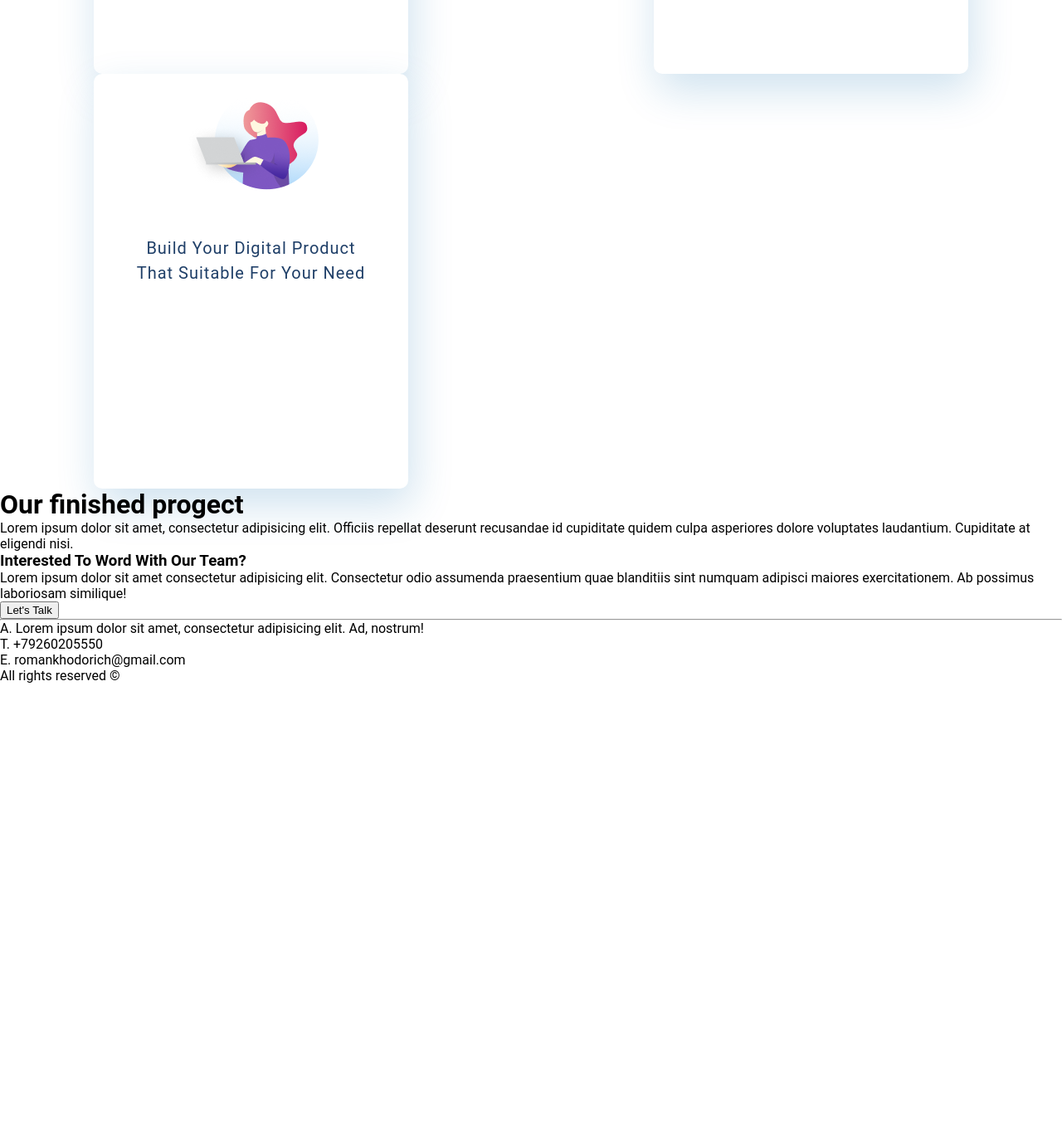
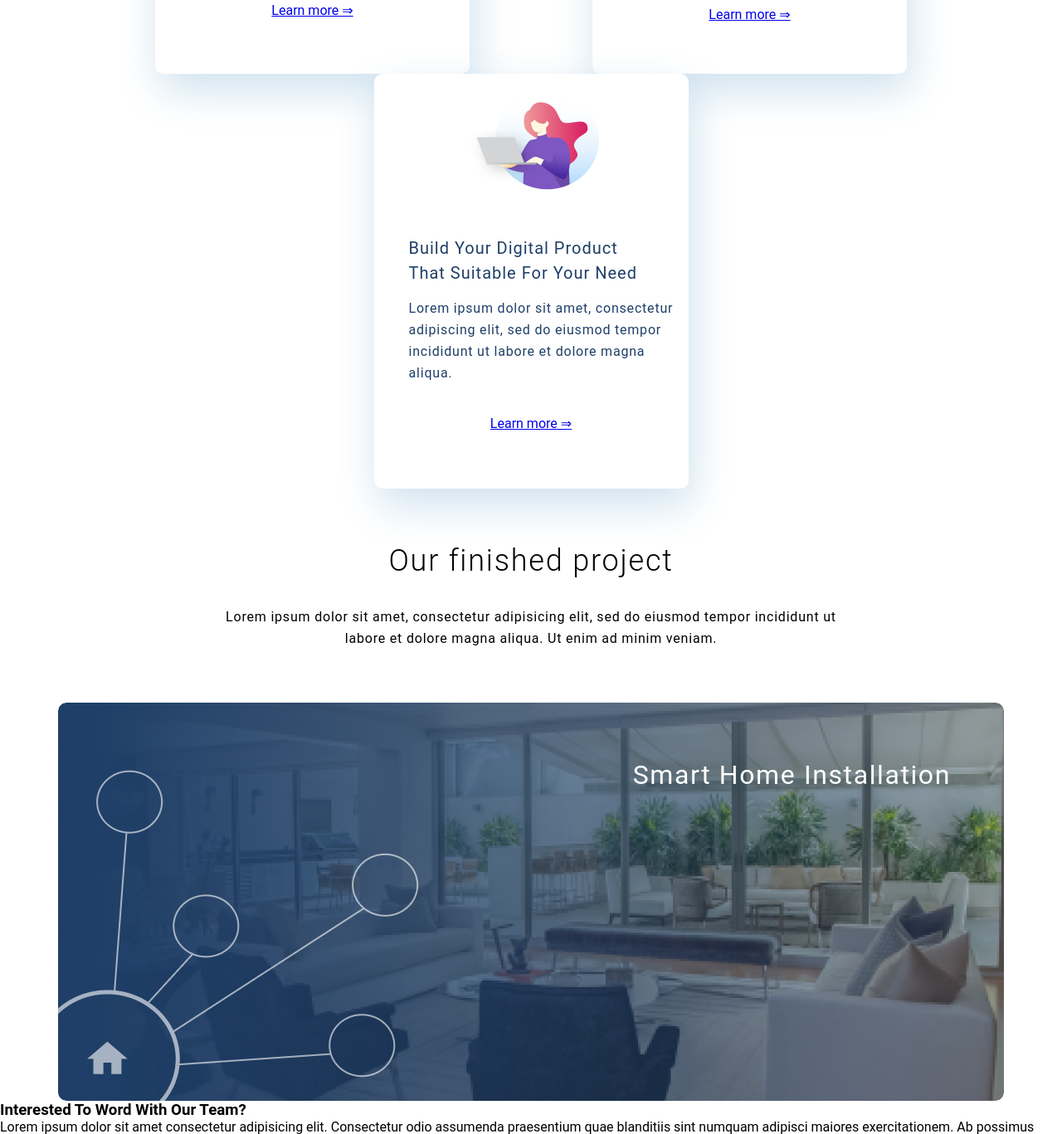
Before and after one commit to romankhodorich/lesson5_hw, a plain HTML site: page index.html in a window 1280 px wide. Shown: the part 1353-2720 px from the top of the page at 83% size. Before the commit the page ends 2177 px from the top, so only its background shows below. Drawn offline with Linux system fonts and the light colour scheme.

Commit message:
half made, need to sleep

```diff
--- a/index.html
+++ b/index.html
@@ -5,7 +5,7 @@
     <meta charset="UTF-8">
     <meta http-equiv="X-UA-Compatible" content="IE=edge">
     <meta name="viewport" content="width=device-width, initial-scale=1.0">
-    <title>Main4lesson</title>
+    <title>6th_lesson_hw</title>
     <link rel="stylesheet" href="style.css">
 </head>
 <div class="container">
@@ -40,34 +40,42 @@
 
 
     <body>
-        <p class="body-heading-text">What we do to help our client grow in digital era</p>
+        <p class="body-text">What we do to help our client grow in digital era</p>
 
         <div class="card-block">
             <div class="card card1">
                 <img class="card-image" src="img/card1_image.png" alt="card1">
                 <p class="card-main-text">Make Your business To Be Better Famous In Internet</p>
-                <p> Lorem ipsum dolor sit amet consectetur adipisicing elit. Inventore aliquid reiciendis possimus at
+                <p class="card-text"> Lorem ipsum dolor sit amet consectetur adipisicing elit. Inventore aliquid
+                    reiciendis possimus at
                     molestias
-                    ea porro cupiditate quae sunt.</p>
-                <a style="text-align: left;" href="card.html">Learn more &rArr;</a>
+                    ea porro cupiditate quae sunt.</p> <br><br>
+                <a href="#">Learn more &rArr;</a>
             </div>
-
             <div class="card card2">
                 <img class="card-image card2img" src="img/card2_image1.png" alt="card2_1">
                 <p class="card-main-text">Bring Technology To Your Comfrotable Home</p>
+                <p class="card-text">Lorem ipsum dolor sit amet, consectetur adipiscing elit, sed do eiusmod tempor
+                    incididunt ut labore et dolore magna aliqua.</p> <br><br>
+                <a href="#">Learn more &rArr;</a>
             </div>
             <div class="card card3">
                 <img class="card-image" src="img/card3.png" alt="card3">
                 <p class="card-main-text">Build Your Digital Product That Suitable For Your Need</p>
+                <p class="card-text">Lorem ipsum dolor sit amet, consectetur adipiscing elit, sed do eiusmod tempor
+                    incididunt ut labore et dolore magna aliqua.</p> <br> <br>
+                <a href="#">Learn more &rArr;</a>
             </div>
         </div>
 
-        <div class="finished_area">
-            <h1>Our finished progect</h1>
-            <p> Lorem ipsum dolor sit amet, consectetur adipisicing elit. Officiis repellat deserunt recusandae id
-                cupiditate
-                quidem
-                culpa asperiores dolore voluptates laudantium. Cupiditate at eligendi nisi.</p>
+        <p class="body-text">Our finished project</p>
+        <p class="body-text-small"> Lorem ipsum dolor sit amet, consectetur adipisicing elit, sed do eiusmod tempor
+            incididunt ut labore et dolore magna aliqua. Ut enim ad minim veniam.
+        </p>
+        <div class="smarthome-installation">
+            <div class="finished-text-32">
+                <p>Smart Home Installation</p>
+            </div>
         </div>
     </body>
     <div class="bigfooter">
--- a/style.css
+++ b/style.css
@@ -66,7 +66,7 @@ margin-top: 42px;
     border-radius: 10px;
 }
 
-.body-heading-text {
+.body-text {
     margin-top: 64px;
     font-family: 'Roboto';
     font-style: normal;
@@ -77,6 +77,18 @@ margin-top: 42px;
     letter-spacing: 0.05em;
     color: #000000;
 }
+.body-text-small {
+    margin: 0 auto;
+    width: 750px;
+    margin-top: 32px;
+    font-family: 'Roboto';
+    font-style: normal;
+    font-weight: normal;
+    font-size: 16px;
+    line-height: 26px;
+    letter-spacing: 0.05em;
+    text-align: center;
+}
 .card-block {
     margin-top: 64px;
     margin-left: 113px;
@@ -86,6 +98,7 @@ margin-top: 42px;
     justify-content: space-between;
 }
 .card {
+    margin: auto;
     padding: 10px;
     width: 359px;
     height: 480.13px;
@@ -93,6 +106,7 @@ margin-top: 42px;
     box-shadow: 5px 20px 50px rgba(16, 112, 177, 0.2);
     border-radius: 10px;
     text-align: center;
+    color: #1F3F68;
 }
 .card-image {
     margin-top: 10px;}
@@ -102,6 +116,7 @@ margin-top: 42px;
    background-position: top center;
 }
 .card-main-text {
+    text-align: left;
     padding-top: 51px;
     padding-left: 32px;
     padding-right: 32px;
@@ -111,5 +126,40 @@ margin-top: 42px;
     font-size: 20px;
     line-height: 30px;
     letter-spacing: 0.05em;
-    color: #1F3F68;
+    }
+.card-text {
+    text-align: left;
+    padding-top: 15px;
+    padding-left: 32px;
+    font-size: 16px;
+    line-height: 26px;
+    letter-spacing: 0.05em;
 }
+.card-link-learn-more {
+    padding-left: 32px;
+    padding-bottom: 44.13px;
+    text-align: left ;
+}
+.smarthome-installation {
+    margin: 0 auto;
+    margin-top: 64px;
+    position: center;
+    width: 1140px;
+    height: 480px;
+    background-image: url(img/SmartHomeInstallation.jpg);
+    background-repeat: no-repeat;
+    background-size: contain;
+    border-radius: 10px;
+}
+.finished-text-32 {
+color: #fff;
+padding-top: 64px;
+padding-right: 64px;
+font-family: 'Roboto';
+font-style: normal;
+font-weight: normal;
+font-size: 32px;
+line-height: 46px;
+text-align: right;
+letter-spacing: 0.05em;
+}
```
